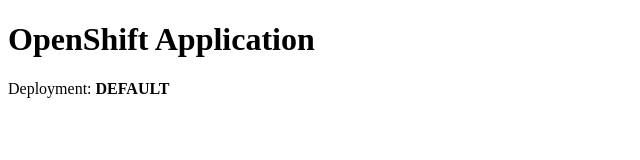
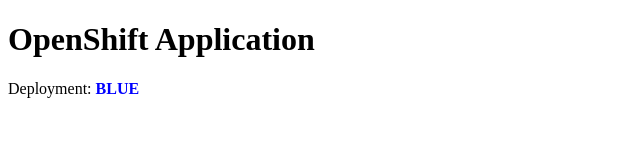
Before and after one commit to techjw/bluegreen-demo, a plain HTML site: page index.html in a window 1280 px wide. Shown: the whole page, without its empty margins (0-640 px from the left). Drawn offline with Linux system fonts and the light colour scheme.

Commit message:
Set deploy blue

```diff
--- a/index.html
+++ b/index.html
@@ -5,5 +5,5 @@
 </head>
 <body>
     <h1>OpenShift Application</h1>
-    <p>Deployment: <span style="color:black; font-weight: bold;" >DEFAULT</span></p>
+    <p>Deployment: <span style="color:blue; font-weight: bold;" >BLUE</span></p>
 </body>
```
